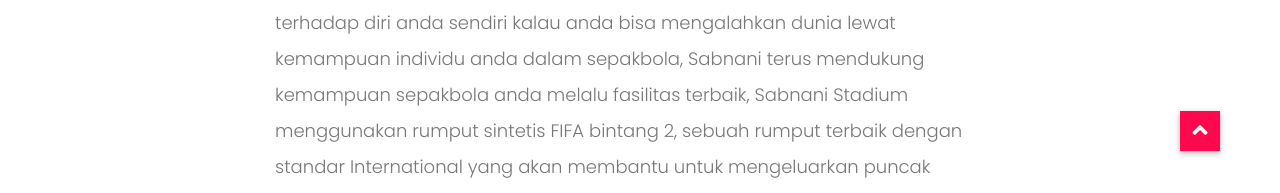
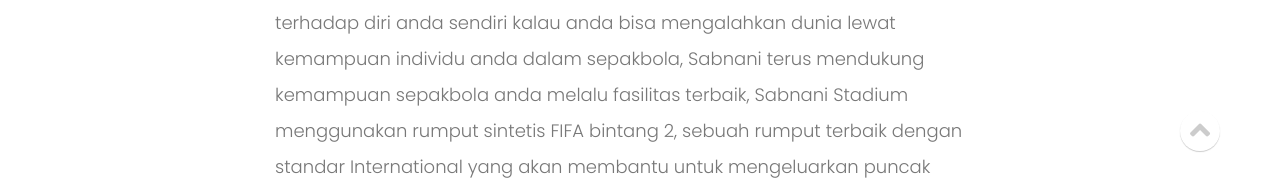
Before and after one commit to kemtol/wellspace, a Jekyll site: the page built from book.md, in a window 1280 px wide and 1400 px high, scrolled down 539 px. Shown: the part 1189-1382 px from the top of the window. Built offline with Jekyll 4.4.1, drawn with Linux system fonts in a browser that asks for light colours; nearby versions of some CDN libraries; library files that are not in the unit come from our copies.

Commit message:
no message

```diff
--- a/_includes/footer.html
+++ b/_includes/footer.html
@@ -24,8 +24,8 @@
                         </div>
                     </div>
                     <!-- Single Widget Area -->
-                    <div class="col-12 col-md-12">
-                        <div class="single_widget_area mb-30">
+                    <div class="col-12 col-md-12 d-flex justify-content-center">
+                        <div class="single_widget_area mb-30 w-75">
                             <ul class="footer_widget_menu d-flex justify-content-around">
                                 <li class="p-2"><a href="https://wa.me/{{site.wa}}/?text=Halo admin, bagaimana status order saya..">HOME</a></li>
                                 <li class="p-2"><a href="https://wa.me/{{site.wa}}/?text=Halo admin, berikut konfirmasi pembayaran saya..">ABOUT US</a></li>
--- a/_includes/front-products-showcase.html
+++ b/_includes/front-products-showcase.html
@@ -2,7 +2,7 @@
   <div class="container-fluid pt-5 mt-5">
       <div class="row">
           <div class="col-12">
-              <div class="mt-50">
+              <div class="mb-50">
                 <h4>EXPLORE OUR BRAND SERVICES</h4>
                 <h2 class="display-3">WE'RE A LOCAL TEAM OF EXPERTS,</br>WITH GLOBAL BRAND VISIONS IN MIND.</h2>
               </div>
--- a/_includes/jumbotron.html
+++ b/_includes/jumbotron.html
@@ -4,11 +4,11 @@
                 <div class="col-12">
                     <div class="hero-content text-center">
                         <h2>SPACES DESIGNED FOR<br>RESULTS AND FOR YOU TO FEEL</h2>
-                        <h3><img src="{{site.baseurl}}/img/core-img/gen-better.png" alt="" class="img-fluid"></h3>
+                        <img src="{{site.baseurl}}/img/core-img/gen-better.png" alt="" class="img-fluid mg-5">
                     </div>
                 </div>
                 <div class="col-12">
-                    <ul class="d-flex justify-content-center  align-items-center">
+                    <ul id="jumbotron--nav" class="d-flex justify-content-center  align-items-center mt-5">
                         {% for topmenu in site.nav %}
                             <li class="p-4">
                                 <a href="{{ topmenu.permalink }}">
--- a/style.scss
+++ b/style.scss
@@ -324,12 +324,12 @@
 /* ScrollUp */
 
 #scrollUp {
-    background-color: #ff084e;
-    border-radius: 0;
+    background-color: transparent;
+    border-radius: 50%;
     bottom: 60px;
-    box-shadow: 0 2px 6px 0 rgba(0, 0, 0, 0.3);
-    color: $white-color;
-    font-size: 24px;
+    box-shadow: 0 1px 1px 0 rgba(0, 0, 0, 0.2);
+    color: #ccc;
+    font-size: 32px;
     height: 40px;
     line-height: 40px;
     right: 60px;
@@ -831,8 +831,24 @@
             }
         }
     }
-}
-
+
+    #jumbotron--nav{
+        li{
+            a{
+                font-size: 24px;
+                color: #fff;
+                margin-bottom: 50px;
+                font-weight: 100;
+                font-family: "Poppins", sans-serif;
+                letter-spacing: 6px;
+            }
+            &:hover {
+                color:gold;
+            }
+        }
+    }
+
+}
 
 
 /* :: 6.0 Top Catagory Area CSS */
```
Also changed, not shown: _includes/front-category-banner.html (+6 -7 lines).
